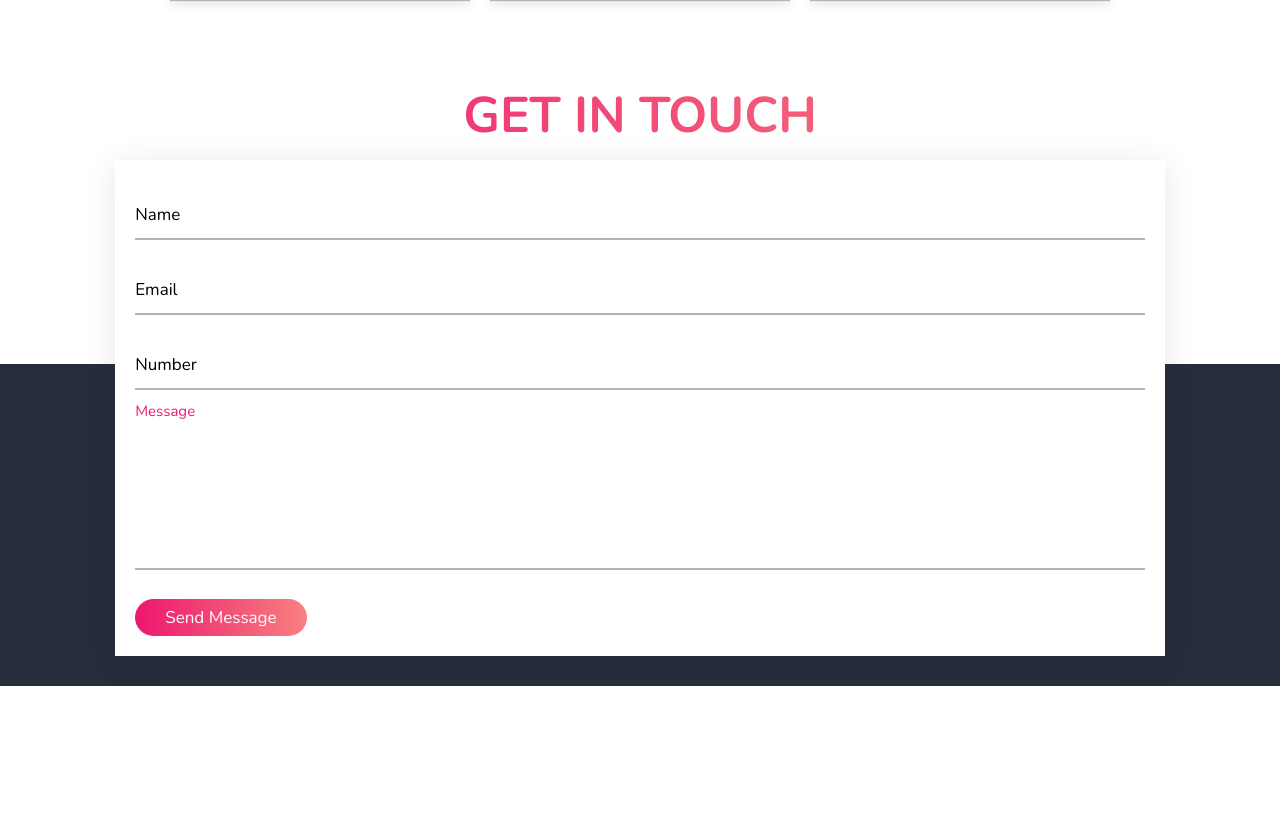
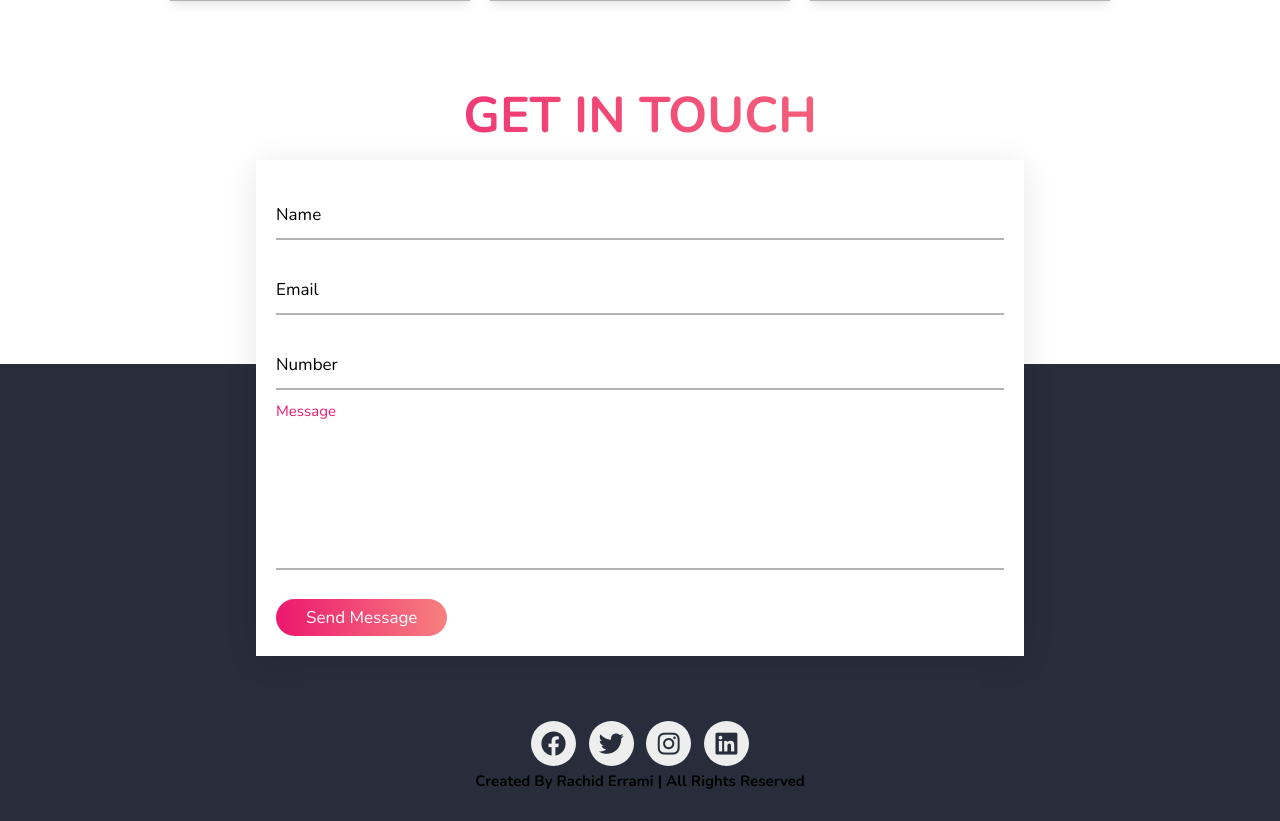
Before and after one commit to MATHRIX10/app-landing-page, a plain HTML site: page index.html in a window 1280 px wide. Shown: the part 4040-4861 px from the top of the page. Before the commit the page ends 4726 px from the top, so only its background shows below. Drawn offline with nearby package versions, Linux system fonts and the light colour scheme.

Commit message:
adding footer section

```diff
--- a/index.html
+++ b/index.html
@@ -296,7 +296,7 @@
 
 
 
-<section class="contact" id="#contact">
+<section class="contact" id="contact">
     <h1 class="heading">get in touch</h1>
 
     <form action="">
@@ -324,6 +324,20 @@
         <input type="submit" class="btn" value="send message">
 
     </form>
+
+</section>
+
+
+<section class="footer">
+    <div class="share">
+        <a href="" class="fab fa-facebook"></a>
+        <a href="" class="fab fa-twitter"></a>
+        <a href="" class="fab fa-instagram"></a>
+        <a href="" class="fab fa-linkedin"></a>
+    </div>
+
+    <h1 class="credit">created by <span>Rachid Errami</span> | all rights reserved</h1>
+
 
 </section>
 
--- a/styles.css
+++ b/styles.css
@@ -609,6 +609,8 @@ section.about .row .content p{
     padding: 2rem;
     background: #fff;
     box-shadow: 0 .5rem 3rem rgba(0,0,0,.1);
+    max-width: 768px;
+    margin: 0 auto ;
 
 }
 
@@ -657,3 +659,31 @@ section.about .row .content p{
    font-size: 1.5rem;
    color: var(--red);
 }
+
+
+/* footer section  */
+.footer{
+    text-align: center;
+    background:var(--black);
+
+}
+
+.footer .share a{
+height: 4.5rem;
+width: 4.5rem;
+background: #eee;
+color: var(--black);
+border-radius: 50%;
+font-size: 2.5rem;
+line-height: 4.5rem;
+text-align: center;
+margin: .5rem;
+cursor: pointer;
+}
+
+.footer .share a:hover{
+    color: #eee;
+    background: var(--red);
+    transform: scale(1.05);
+    transition: linear .2s;
+}
```
